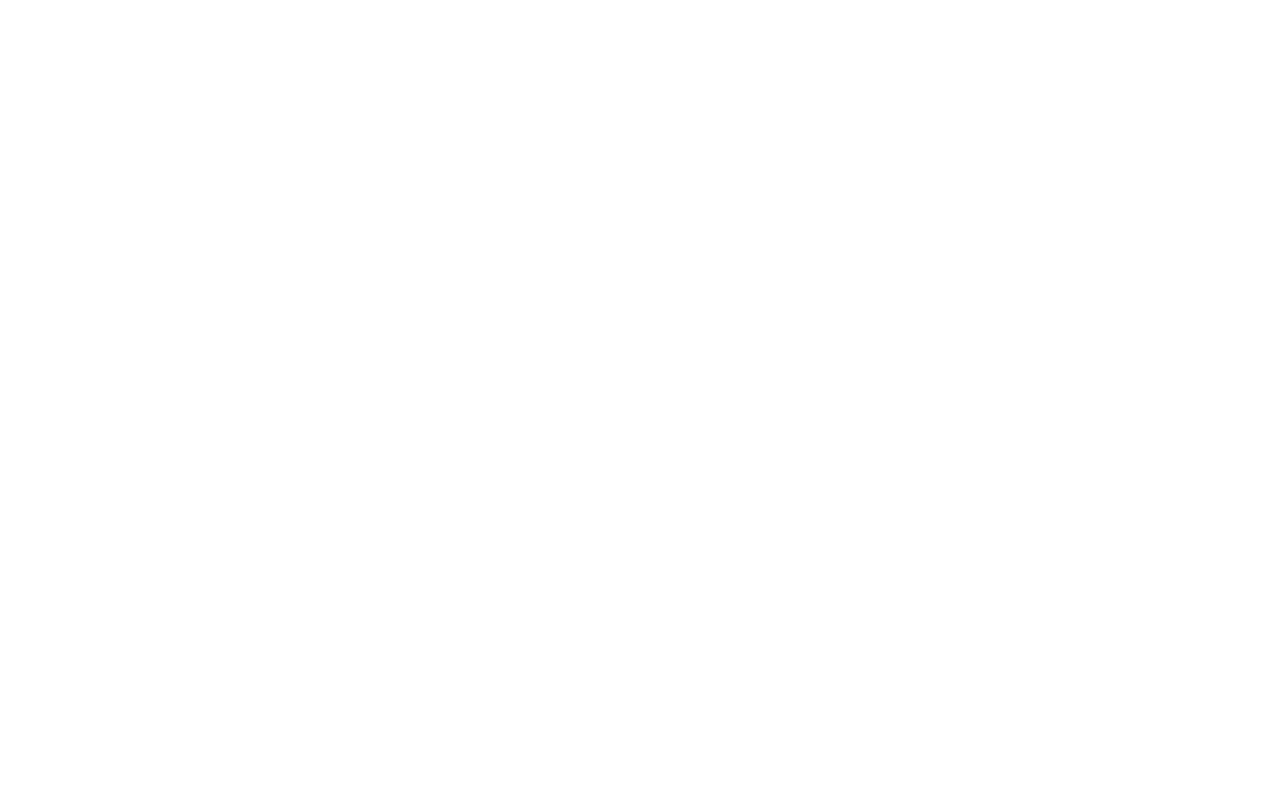
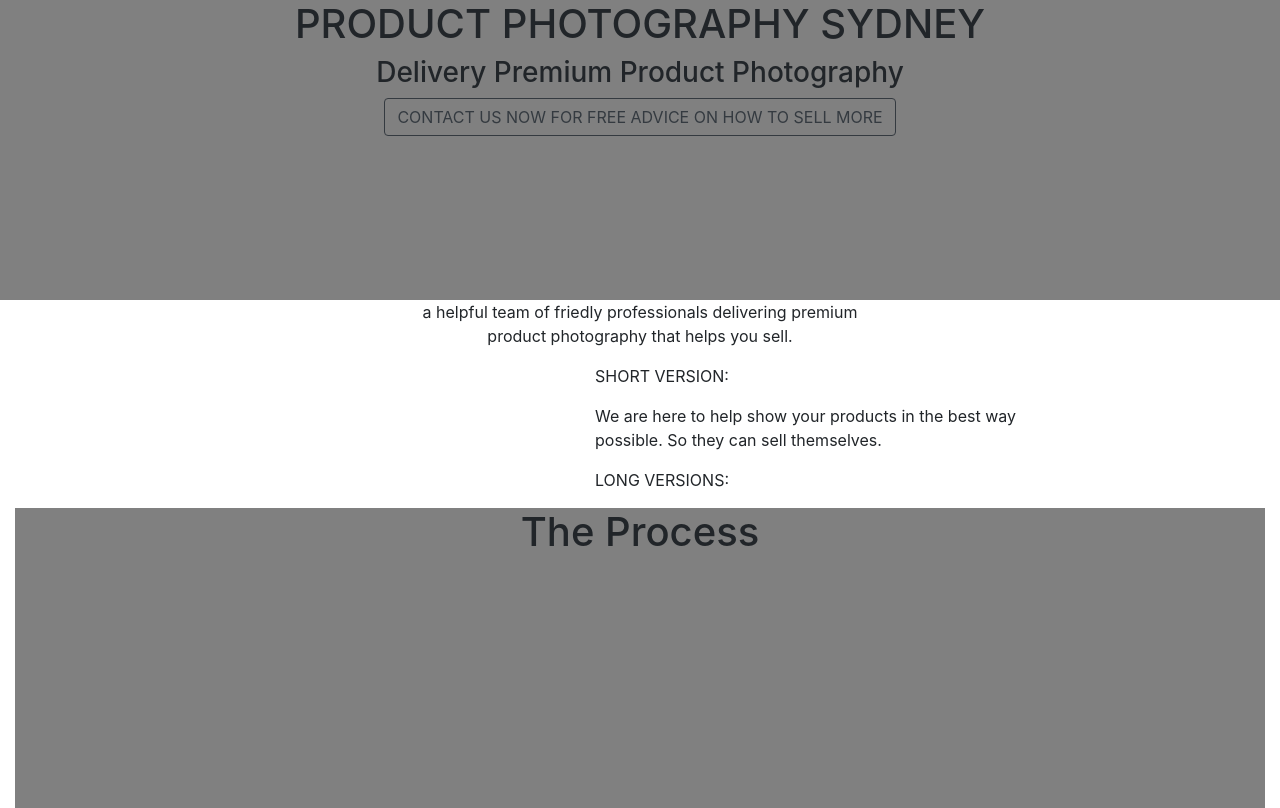
Before and after one commit to khushbubharti/bootstrap4-project, a plain HTML site: page index.html in a window 1280 px wide. Drawn offline with nearby package versions, Linux system fonts and the light colour scheme.

Commit message:
type and class selectowr

```diff
--- a/index.html
+++ b/index.html
@@ -1,5 +1,6 @@
 <!DOCTYPE html>
 <html lang="en">
+
 <head>
     <title>Web Brief</title>
     <meta charset="utf-8">
@@ -8,8 +9,76 @@
     <script src="https://ajax.googleapis.com/ajax/libs/jquery/3.5.1/jquery.min.js"></script>
     <script src="https://cdnjs.cloudflare.com/ajax/libs/popper.js/1.16.0/umd/popper.min.js"></script>
     <script src="https://maxcdn.bootstrapcdn.com/bootstrap/4.5.0/js/bootstrap.min.js"></script>
+
+    <style>
+        .bg {
+            height: 300px;
+            width: 100%;
+            background-color: grey;
+
+        }
+        /* top margin of 25px, a right margin of 50px, a bottom margin of 75px, and a left margin of 100px. */
+        .p1{
+            margin-left: 580px
+        }
+
+        .center {
+            text-align: center;
+        }
+    </style>
+
+
+
+
 </head>
+
 <body>
 
+    <body>
+        <div class=" bg center container-fluid">
+            <h1>PRODUCT PHOTOGRAPHY SYDNEY</h1>
+            <h3>Delivery Premium Product Photography</h3>
+
+            <div>
+                <button type="button" class="btn btn-outline-dark">CONTACT US NOW FOR FREE ADVICE ON
+                    HOW TO SELL MORE</button>
+            </div>
+        </div>
+
+        <div class=" container-fluid">
+            <p class="center">a helpful team of friedly professionals delivering premium <br>
+                product photography that helps you sell.</p>
+            <p class="p1">SHORT VERSION:</p>
+            <p class="p1">We are here to help show your products in the best way<br>
+            possible. So they can sell themselves.</p>
+
+            <p class="p1">LONG VERSIONS:</p>
+
+
+
+            <div class=" bg center container-fluid">
+                <h1>The Process</h1>
+
+
+
+
+
+
+
+
+
+
+
+
+
     </body>
+
+
+
+
+
 </html>
+
+<!-- height: 300px;
+width: 100%;
+background-color: grey; -->
```
Lines whose indentation alone changed are shown as unchanged.
